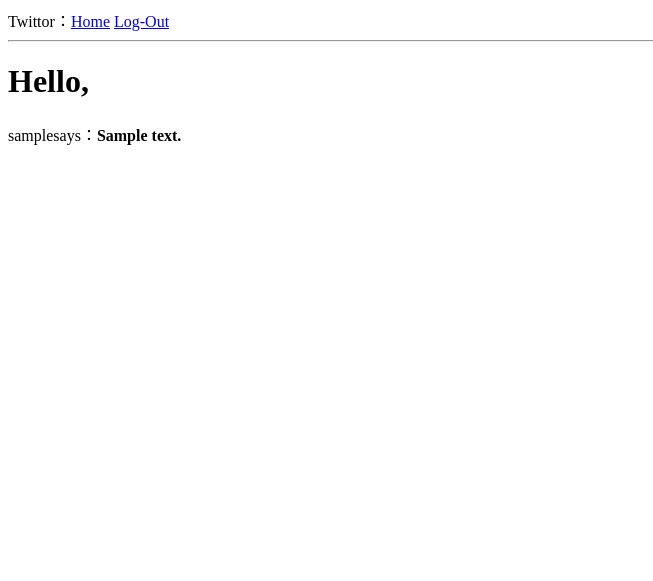
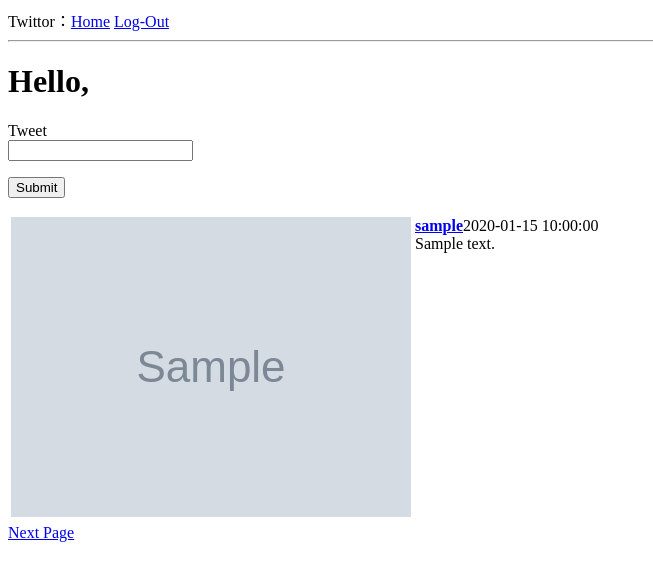
Before and after one commit to z50205/Twittor, a Flask app: template twittor/templates/index.html in a window 1280 px wide. Shown: the top 581 px of the page, without its empty margins (0-653 px from the left). Run offline with Flask 3, Linux system fonts and the light colour scheme; the template is opened without the code that fills it: most values are stand-ins (such as "Sample title", 1, 10 or a date in 2020); grey boxes marked "Sample" are stand-in pictures; form fields are guessed from the names that the template uses.

Commit message:
Version 0.8 add Tweets show and send function

```diff
--- a/twittor/__init__.py
+++ b/twittor/__init__.py
@@ -17,8 +17,8 @@ def create_app():
     db.init_app(app)
     migrate.init_app(app,db)
     login_manager.init_app(app)
-    app.add_url_rule('/','index',index)
-    app.add_url_rule('/index','index',index)
+    app.add_url_rule('/index','index',index,methods=['GET','POST'])
+    app.add_url_rule('/','index',index,methods=['GET','POST'])
     app.add_url_rule('/login','login',login,methods=['GET','POST'])
     app.add_url_rule('/logout','logout',logout)
     app.add_url_rule('/register','register',register,methods=['GET','POST'])
--- a/twittor/config.py
+++ b/twittor/config.py
@@ -6,3 +6,4 @@ config_path=os.path.abspath(os.path.dirname(__file__))
 class Config:
     SQLALCHEMY_DATABASE_URI=os.environ.get("DATABASE_URL","sqlite:///"+os.path.join(config_path,"twittor.db"))
     SECRET_KEY='abc123'
+    TWEET_PER_PAGE=10
--- a/twittor/forms.py
+++ b/twittor/forms.py
@@ -29,3 +29,8 @@ class Registerform(FlaskForm):
 class EditProfileform(FlaskForm):
     about_me=TextAreaField('About me',validators=[Length(min=0,max=120)])
     submit=SubmitField('save')
+
+
+class Tweetform(FlaskForm):
+    tweet=TextAreaField('Tweet',validators=[DataRequired(),Length(min=0,max=140)])
+    submit=SubmitField('Tweet')
--- a/twittor/models.py
+++ b/twittor/models.py
@@ -48,6 +48,11 @@ class User(UserMixin,db.Model):
     def unfollow(self,user):
             self.followed.remove(user)
 
+    def own_and_followed_tweets(self):
+        own=Tweet.query.filter_by(user_id=self.id)
+        followed=Tweet.query.join(followers,(followers.c.followed_id==Tweet.user_id)).filter(followers.c.follower_id==self.id)
+        return followed.union(own).order_by(Tweet.create_time.desc())
+
 
 
 @login_manager.user_loader
--- /dev/null
+++ b/twittor/templates/_tweets.html
@@ -0,0 +1,9 @@
+<table>
+{% for tweet in tweets %}
+    <tr valign="top">
+        <td><a href="{{url_for('profile',username=tweet.author.username)}}"><img src="{{tweet.author.avatar(48)}}" alt=""></a></td>
+        <td><b><a href="{{url_for('profile',username=tweet.author.username)}}">{{tweet.author.username}}</a></b>{{tweet.create_time}}<br>
+            {{tweet.body}}</td>
+    </tr>
+{% endfor %}
+</table>
--- a/twittor/templates/index.html
+++ b/twittor/templates/index.html
@@ -2,9 +2,22 @@
 
 {% block content %}
 <h1>Hello,<a href="/{{current_user.username}}">{{current_user.username}}</h1></a>
-{% for post in posts %}
-<div>
-    <p>{{post.author.username}}says：<b>{{post.body}}</b></p>
-</div>
-{% endfor %}
+<form action="" method="post">
+    {{ form.hidden_tag()}}
+    <p>
+        {{ form.tweet.label }}<br>
+        {{ form.tweet(cols=50, rows=4) }}<br>
+        {% for error in form.tweet.errors %}
+        <span style="color: red;">[{{ error }}]</span>
+        {% endfor %}
+    </p>
+    <p>{{ form.submit() }}</p>
+</form>
+{% include '_tweets.html' %}
+{% if prev_url %}
+<a href="{{prev_url}}">Prev Page</a>
+{% endif %}
+{% if next_url %}
+<a href="{{next_url}}">Next Page</a>
+{% endif %}
 {% endblock %}
```
Also changed, not shown: twittor/route.py (+18 -24 lines), twittor/templates/user.html (+8 -9 lines), twittor/twittor.db.
